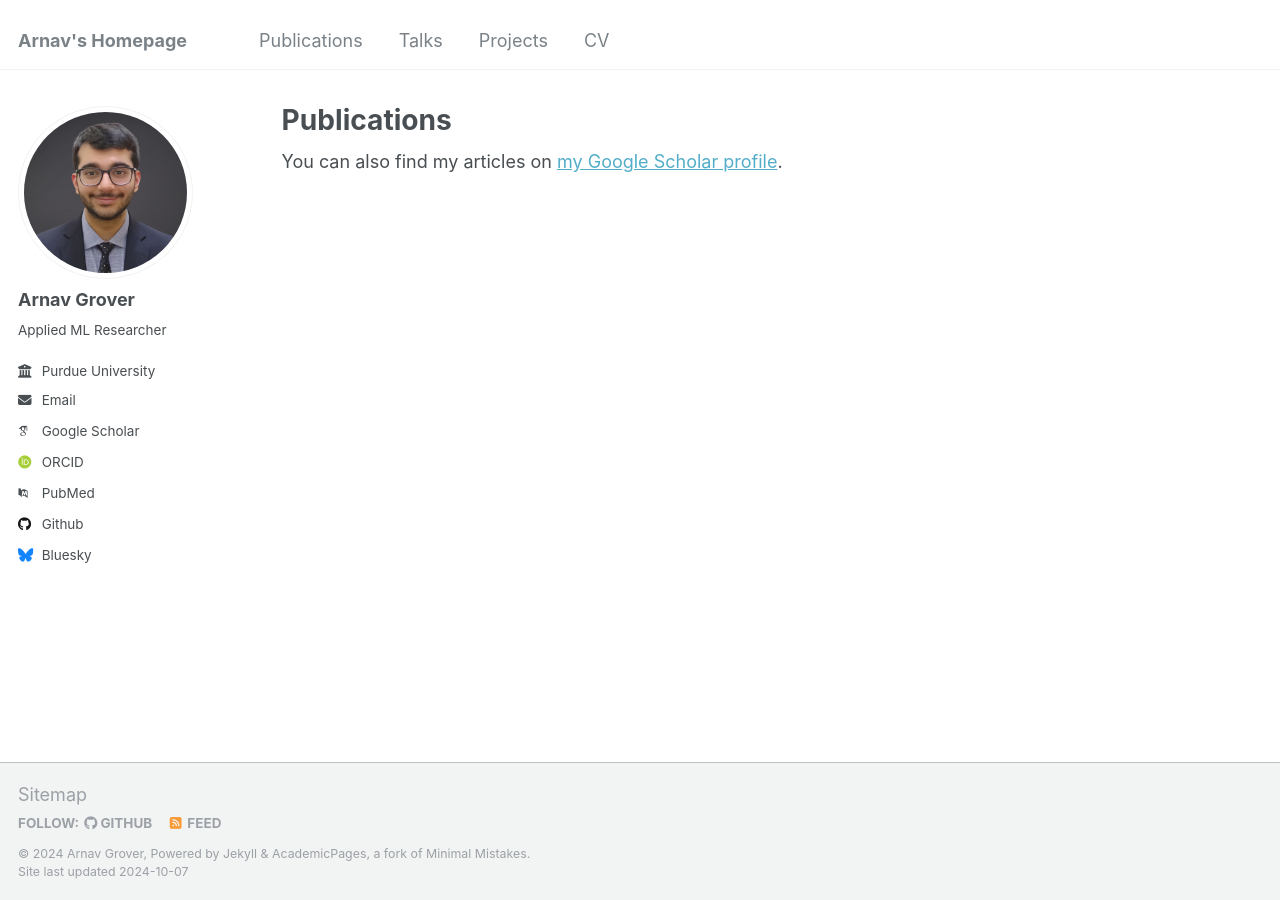
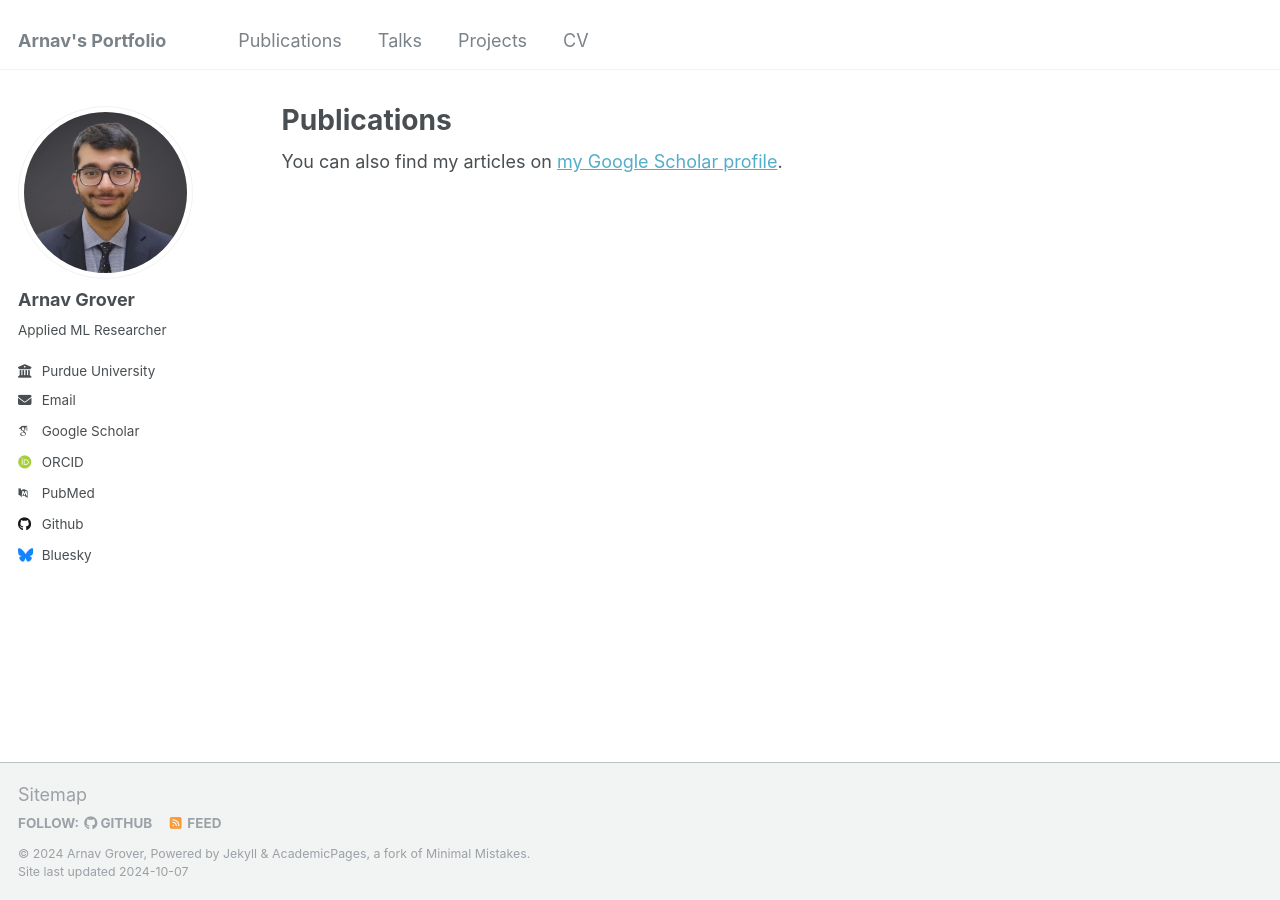
Before and after one commit to Arnav-Gr0ver/Arnav-Gr0ver.github.io, a Jekyll site: the page built from _pages/publications.html, in a window 1280 px wide. Built offline with Jekyll 4.4.1, drawn with Linux system fonts in a browser that asks for light colours; some web fonts are replaced.

Commit message:
Update _config.yml

```diff
--- a/_config.yml
+++ b/_config.yml
@@ -8,7 +8,7 @@
 
 # Basic Site Settings
 locale                   : "en-US"
-title                    : "Arnav's Homepage"
+title                    : "Arnav's Portfolio"
 title_separator          : "-"
 name                     : &name "Arnav Grover"
 description              : &description "CS @ Purdue | TBD | TBD"
```
